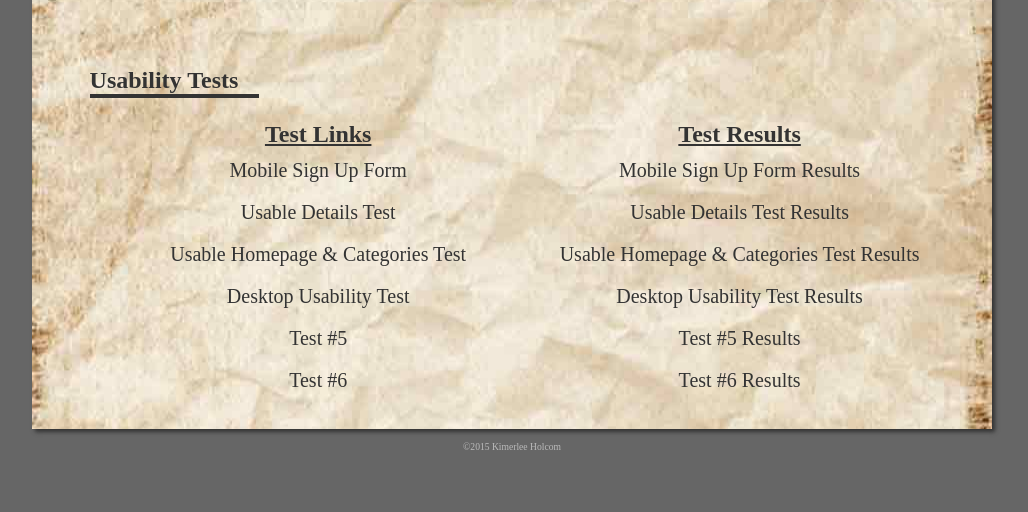
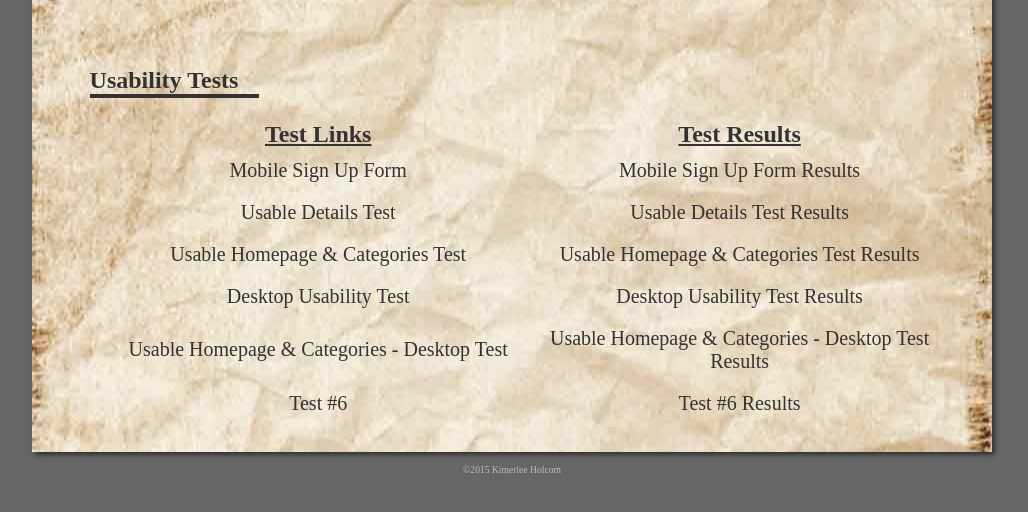
Before and after one commit to k-holcom/WiU, a plain HTML site: page index.html in a window 1280 px wide. Shown: the part 350-862 px from the top of the page, without its empty margins (128-1156 px from the left). Drawn offline with Linux system fonts and the light colour scheme; a web font is replaced by a local one.

Commit message:
B6 Build
B6 Build files

```diff
--- a/index.html
+++ b/index.html
@@ -46,8 +46,8 @@
 						<td><a href="https://usabilityhub.com/tests/fe5eb67803ff/results/63048cb63d44">Desktop Usability Test Results</a></td>
 					</tr>
 					<tr id="test5">
-						<td><a href="#">Test #5</a></td>
-						<td><a href="#">Test #5 Results</a></td>
+						<td><a href="https://usabilityhub.com/do/861731a75a7c/a63b">Usable Homepage & Categories - Desktop Test</a></td>
+						<td><a href="https://usabilityhub.com/tests/861731a75a7c/results/d7a9fc333795">Usable Homepage & Categories - Desktop Test Results</a></td>
 					</tr>
 					<tr id="test6">
 						<td><a href="#">Test #6</a></td>
```
Also changed, not shown: Wireframes_Holcom_B5/Landing_Page.txt (added), Wireframes_Holcom_B6/Annotated/WiU_B6_1.jpg (added), Wireframes_Holcom_B6/Annotated/WiU_B6_2.jpg (added), Wireframes_Holcom_B6/Annotated/WiU_B6_3.jpg (added), Wireframes_Holcom_B6/Annotated/WiU_B6_4.jpg (added), Wireframes_Holcom_B6/Annotated/WiU_B6_5.jpg (added), Wireframes_Holcom_B6/Annotated/annotations.jpg (added), Wireframes_Holcom_B6/Landing_Page.txt (added), Wireframes_Holcom_B6/Unannotated/WiU_B6_1.jpg (added), Wireframes_Holcom_B6/Unannotated/WiU_B6_2.jpg (added), Wireframes_Holcom_B6/Unannotated/WiU_B6_3.jpg (added), Wireframes_Holcom_B6/Unannotated/WiU_B6_4.jpg (added), Wireframes_Holcom_B6/Unannotated/WiU_B6_5.jpg (added), 3 other files.
